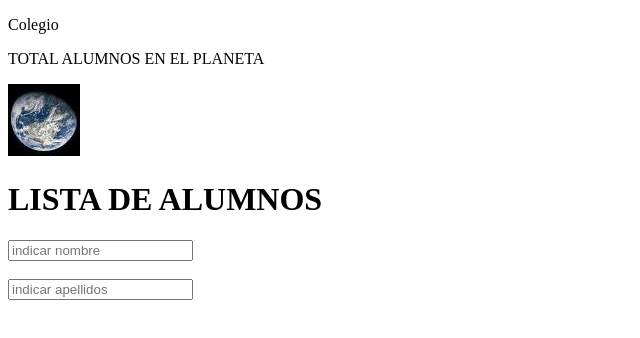
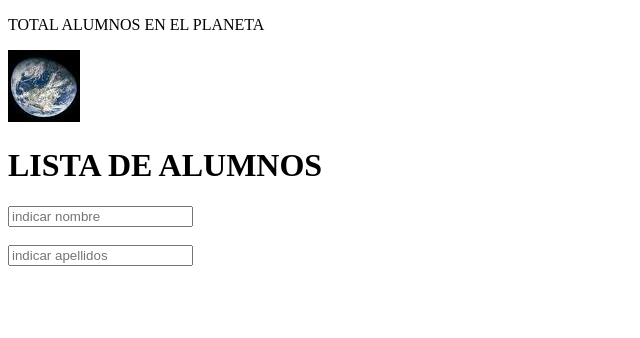
Before and after one commit to cursocice09/Examen, a plain HTML site: page index.htm in a window 1280 px wide. Shown: the whole page, without its empty margins (0-640 px from the left). Drawn offline with Linux system fonts and the light colour scheme.

Commit message:
hola
hola

```diff
--- a/index.htm
+++ b/index.htm
@@ -10,7 +10,7 @@
 <body>
 
  <id="contenido">
-             <p>Colegio</p>
+
              <p>TOTAL ALUMNOS EN EL PLANETA</p>
             <img src="imagen/planeta.jpg" id="imagen" alt="">
     </div>
```
